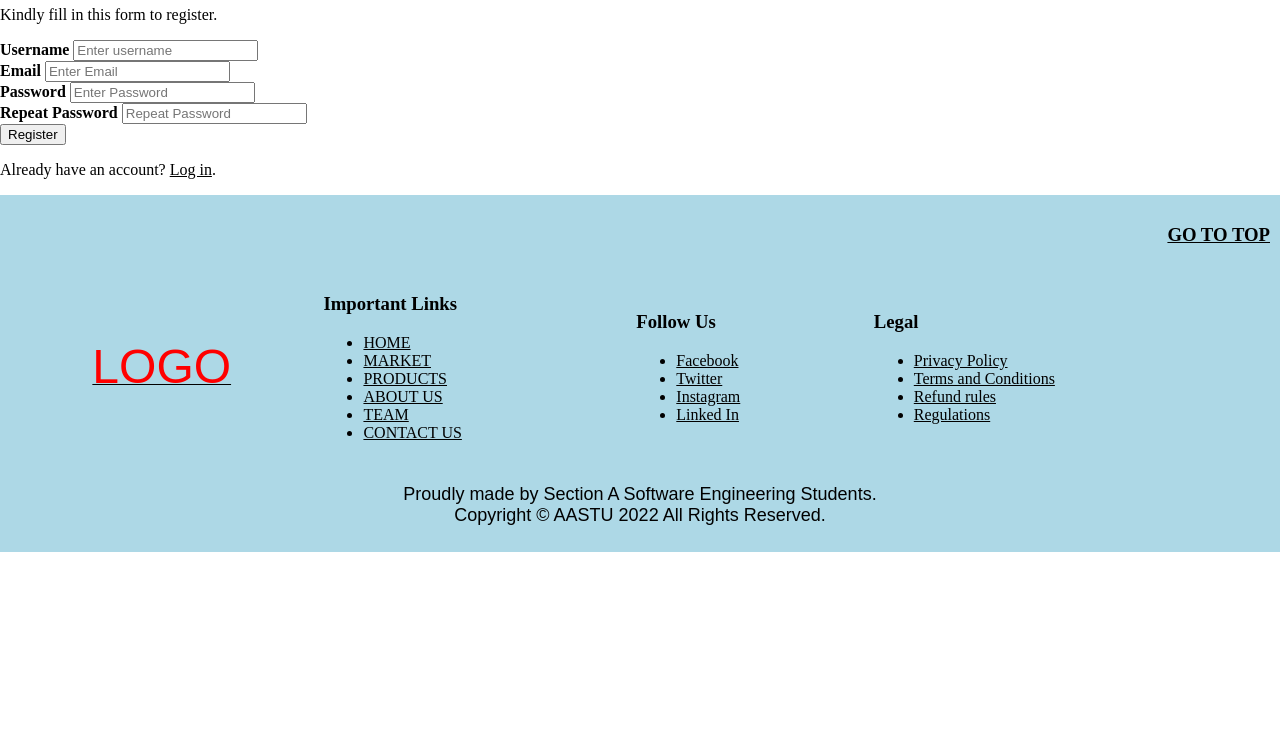
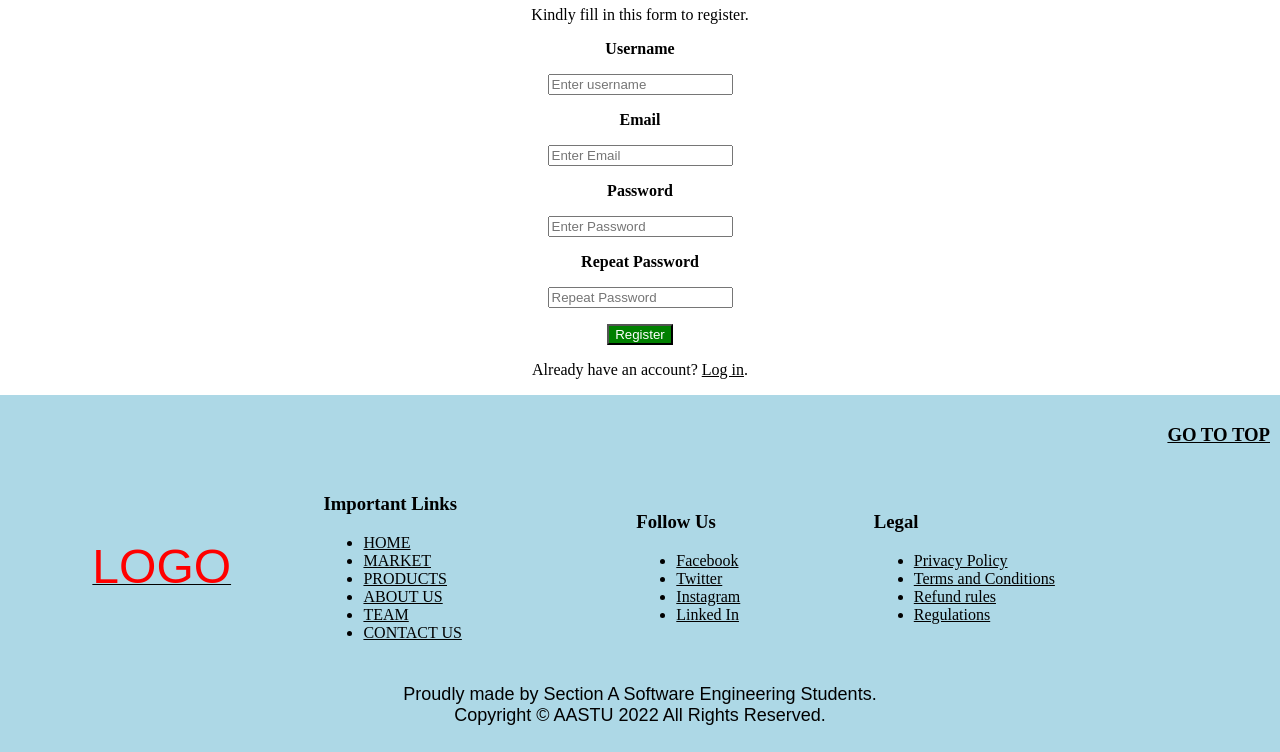
Before and after one commit to BisRyy/GM, a plain HTML site: page IP/src/register.html in a window 1280 px wide. Shown: the part 148-900 px from the top of the page. Before the commit the page ends 800 px from the top, so only its background shows below. Drawn offline with Linux system fonts and the light colour scheme.

Commit message:
Update register.html

```diff
--- a/IP/src/register.html
+++ b/IP/src/register.html
@@ -39,51 +39,70 @@
 
 
 
-    <form>
-        <div>
+   <form >
+        <div align="center">
           <h1>Register</h1>
           <p>Kindly fill in this form to register.</p>
           <label for="username"><b>Username</b></label>
+          <p>
             <input
             type="text"
             placeholder="Enter username"
             name="username"
             id="username"
             required
-          /><br>
+          />
+          </p>
 
+        </div>
+
+        <div align="center">
           <label for="email"><b>Email</b></label>
+          <p>
             <input
             type="text"
             placeholder="Enter Email"
             name="email"
             id="email"
             required
-          /><br>
+          />
+          </p>
 
+        </div>
+
+        <div align="center">
           <label for="pwd"><b>Password</b></label>
+          <p>
             <input
             type="password"
             placeholder="Enter Password"
             name="pwd"
             id="pwd"
             required
-          /><br>
+          />
+          </p>
 
+        </div>
+
+        <div align="center">
           <label for="pwd-repeat"><b>Repeat Password</b></label>
+         <p>
           <input
           type="password"
           placeholder="Repeat Password"
           name="pwd-repeat"
           id="pwd-repeat"
           required
-          /><br>
+        />
+         </p>
+        </div>
 
-          <button type="submit">Register</button>
+        <div align="center">
+          <button type="submit"; style=" color: white; background-color: Green"> Register</button>
         </div>
 
         <!-- the # must ideally be replaced by the login page URL in the next div -->
-        <div>
+        <div align="center">
           <p>Already have an account? <a href="#">Log in</a>.</p>
         </div>
       </form>
```
Lines whose indentation alone changed are shown as unchanged.
